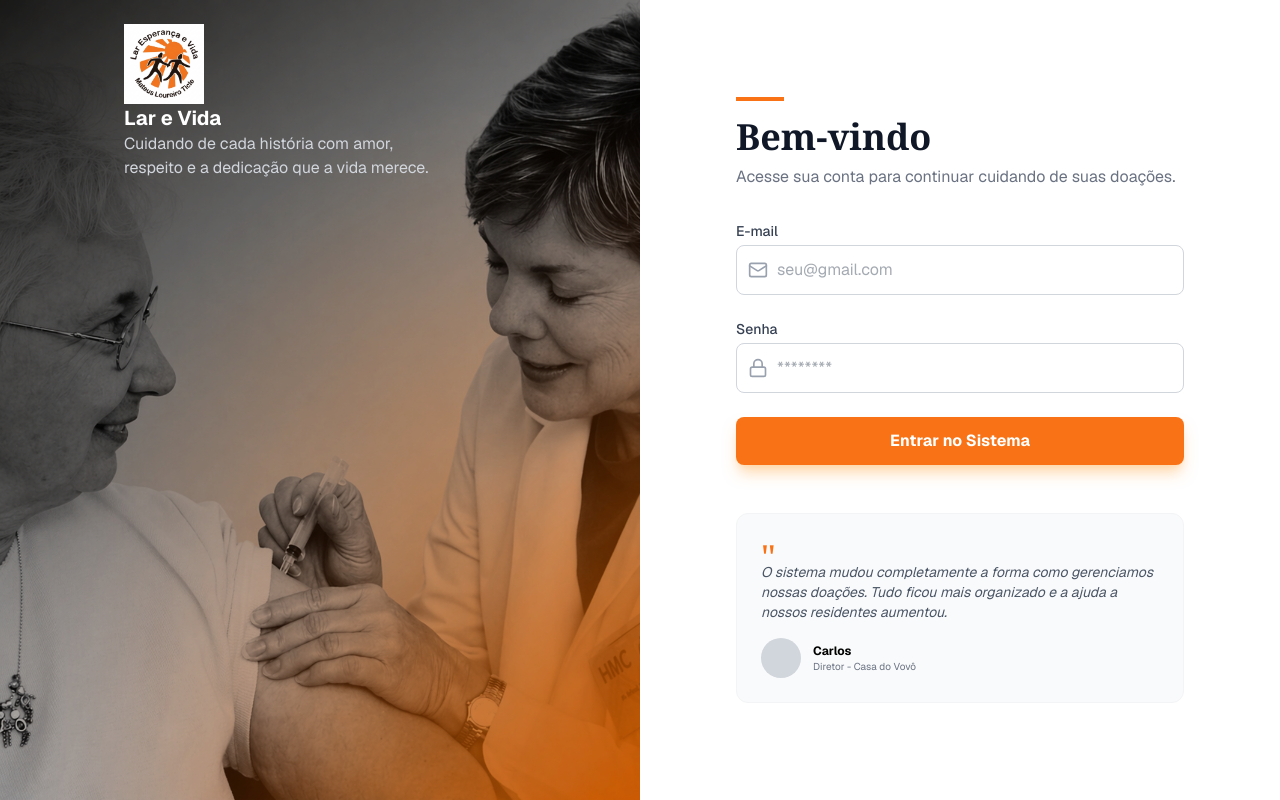
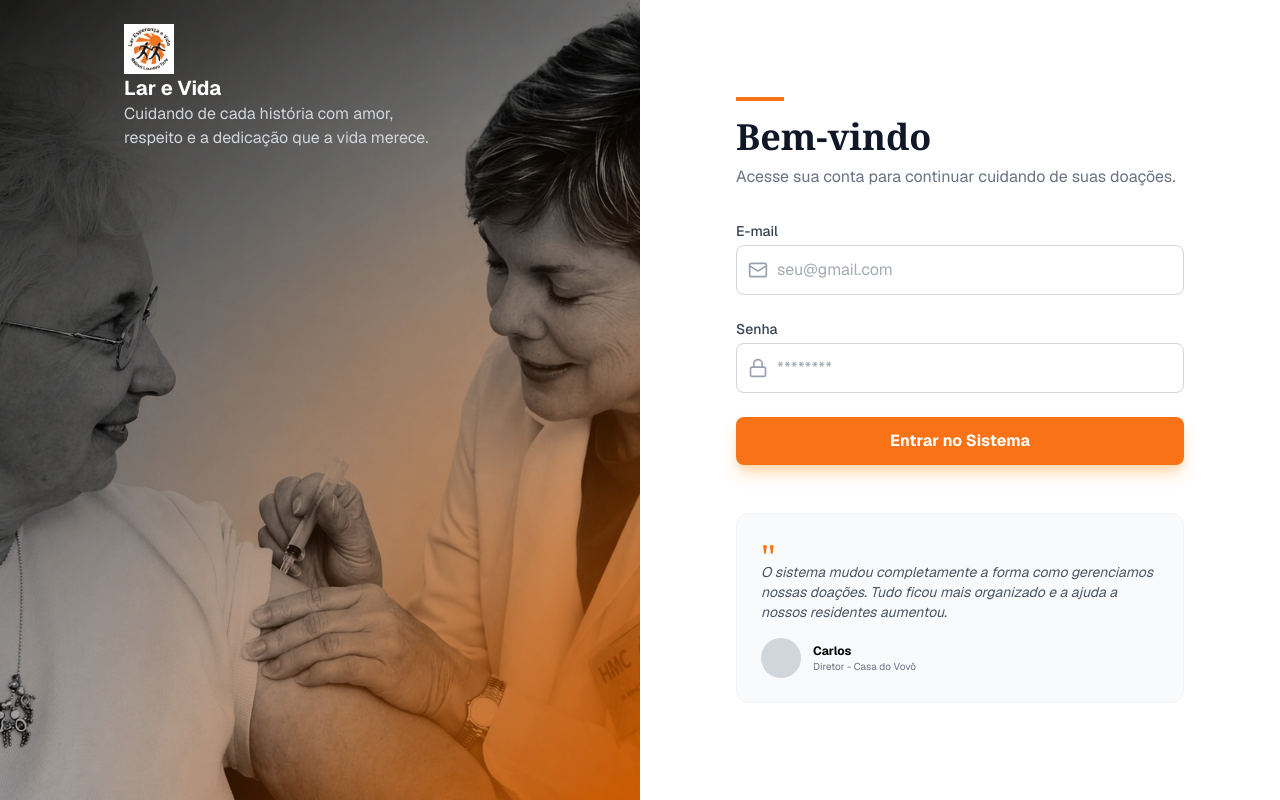
Before and after one commit to SENAC-MG/projeto-social-lar-e-vida, a Next.js app: page / in a window 1280 px wide. Built offline with nearby package versions, Linux system fonts and the light colour scheme.

Commit message:
altera a largura da imagem do logo na página inicial para 50px

```diff
--- a/src/app/page.js
+++ b/src/app/page.js
@@ -16,7 +16,7 @@ export default function Home() {
           <Image
             src={"/logoLareVida.png"}
             alt="Logo Lar e Vida"
-            width={80}
+            width={50}
             height={10}
           />
           <h2 className="text-xl font-bold text-white">Lar e Vida</h2>
```
